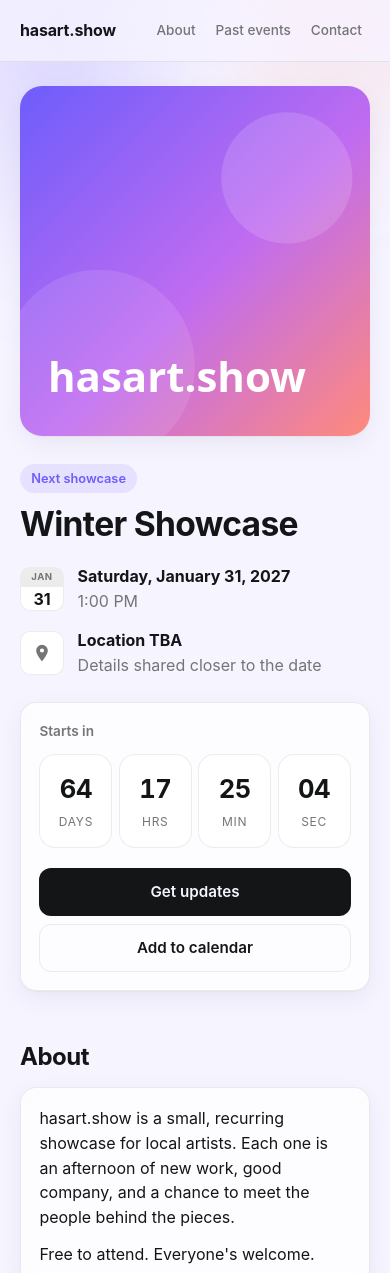
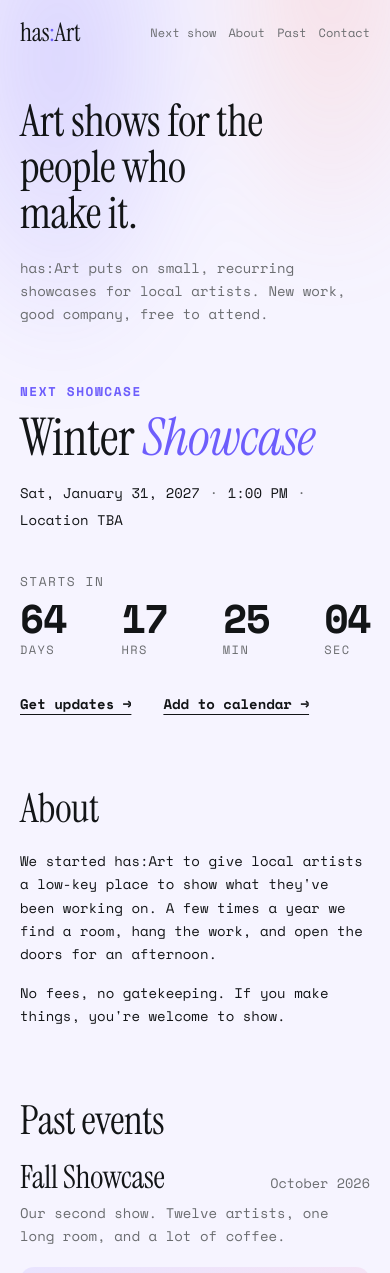
Before and after one commit to hasart-show/hasart.show, a plain HTML site: page index.html in a window 390 px wide. Shown: the top 1273 px of the page. Drawn offline with nearby package versions, Linux system fonts and the light colour scheme.

Commit message:
Redesign as has:Art org homepage featuring next event; add Instrument Serif + Space Mono; remove boxed UI
Co-authored-by: copilot-swe-agent[bot] <198982749+Copilot@users.noreply.github.com>

```diff
--- a/css/styles.css
+++ b/css/styles.css
@@ -1,28 +1,19 @@
 :root {
   --bg: #f6f4ff;
-  --surface: rgba(255, 255, 255, 0.72);
-  --surface-solid: #ffffff;
-  --border: rgba(19, 21, 23, 0.08);
   --text: #131517;
-  --muted: #737577;
+  --muted: #6b6d70;
   --accent: #6d5dfc;
-  --accent-hover: #5b4be8;
-  --radius: 16px;
-  --radius-lg: 22px;
-  --shadow: 0 1px 2px rgba(0, 0, 0, 0.04), 0 8px 24px rgba(30, 20, 80, 0.06);
   --max: 1080px;
-  --font: -apple-system, BlinkMacSystemFont, "Segoe UI", Inter, Roboto, "Helvetica Neue", Arial, sans-serif;
+  --serif: "Instrument Serif", Georgia, "Times New Roman", serif;
+  --mono: "Space Mono", ui-monospace, SFMono-Regular, Menlo, Consolas, monospace;
 }
 
 @media (prefers-color-scheme: dark) {
   :root {
     --bg: #131517;
-    --surface: rgba(33, 35, 38, 0.72);
-    --surface-solid: #212326;
-    --border: rgba(255, 255, 255, 0.08);
     --text: #f2f2f3;
     --muted: #9a9ca0;
-    --shadow: 0 1px 2px rgba(0, 0, 0, 0.3), 0 8px 24px rgba(0, 0, 0, 0.3);
+    --accent: #a99dff;
   }
 }
 
@@ -39,9 +30,9 @@ html {
 
 body {
   margin: 0;
-  font-family: var(--font);
-  font-size: 16px;
-  line-height: 1.55;
+  font-family: var(--mono);
+  font-size: 15px;
+  line-height: 1.65;
   color: var(--text);
   background: var(--bg);
   -webkit-font-smoothing: antialiased;
@@ -62,20 +53,22 @@ a {
 h1,
 h2,
 h3 {
-  line-height: 1.15;
-  letter-spacing: -0.02em;
+  font-family: var(--serif);
+  font-weight: 400;
+  line-height: 1.05;
+  letter-spacing: -0.01em;
   margin: 0;
 }
 
-.muted {
-  color: var(--muted);
+em {
+  font-style: italic;
 }
 
-/* Soft colour wash behind the page, similar to Luma event pages */
+/* Soft colour wash behind the page */
 .bg-glow {
   position: fixed;
   inset: -20vh -20vw auto;
-  height: 80vh;
+  height: 90vh;
   background:
     radial-gradient(40% 60% at 25% 30%, rgba(109, 93, 252, 0.22), transparent 70%),
     radial-gradient(35% 55% at 75% 20%, rgba(255, 138, 122, 0.2), transparent 70%);
@@ -86,240 +79,166 @@ h3 {
 
 /* Header */
 .site-header {
-  position: sticky;
-  top: 0;
+  position: relative;
   z-index: 10;
   display: flex;
   align-items: center;
   justify-content: space-between;
   gap: 1rem;
-  padding: 0.85rem max(1.25rem, calc((100% - var(--max)) / 2 + 1.25rem));
-  background: color-mix(in srgb, var(--bg) 75%, transparent);
-  -webkit-backdrop-filter: saturate(180%) blur(14px);
-  backdrop-filter: saturate(180%) blur(14px);
-  border-bottom: 1px solid var(--border);
+  padding: 1.25rem max(1.25rem, calc((100% - var(--max)) / 2 + 1.25rem));
 }
 
-.brand {
-  font-weight: 700;
+.logo {
+  font-family: var(--serif);
+  font-size: 1.9rem;
+  line-height: 1;
   text-decoration: none;
   letter-spacing: -0.01em;
 }
 
+.logo-colon {
+  color: var(--accent);
+}
+
 .site-nav {
   display: flex;
-  gap: 0.25rem;
+  gap: 1.25rem;
 }
 
 .site-nav a {
   text-decoration: none;
   color: var(--muted);
-  font-size: 0.925rem;
-  font-weight: 500;
-  padding: 0.4rem 0.7rem;
-  border-radius: 999px;
-  transition: color 0.15s, background 0.15s;
+  font-size: 0.85rem;
+  transition: color 0.15s;
 }
 
 .site-nav a:hover,
 .site-nav a:focus-visible {
   color: var(--text);
-  background: var(--border);
+  text-decoration: underline;
+  text-underline-offset: 4px;
 }
 
 main {
   max-width: var(--max);
   margin: 0 auto;
-  padding: 2.5rem 1.25rem 4rem;
+  padding: 3rem 1.25rem 4rem;
 }
 
-/* Cards & buttons */
-.card {
-  background: var(--surface);
-  border: 1px solid var(--border);
-  border-radius: var(--radius-lg);
-  box-shadow: var(--shadow);
-  padding: 1.5rem;
-  -webkit-backdrop-filter: blur(12px);
-  backdrop-filter: blur(12px);
+/* Intro */
+.intro h1 {
+  font-size: clamp(2.75rem, 8vw, 5.5rem);
+  max-width: 14ch;
 }
 
-.card-label {
-  margin: 0 0 0.75rem;
-  font-size: 0.85rem;
-  font-weight: 600;
+.lede {
+  margin: 1.25rem 0 0;
+  max-width: 48ch;
   color: var(--muted);
 }
 
-.btn {
-  display: inline-flex;
-  align-items: center;
-  justify-content: center;
-  padding: 0.7rem 1.2rem;
-  border-radius: 12px;
-  font-weight: 600;
-  font-size: 0.95rem;
-  text-decoration: none;
-  border: 1px solid transparent;
-  transition: background 0.15s, transform 0.1s, border-color 0.15s;
+/* Featured next event */
+.featured {
+  margin-top: 5rem;
+  scroll-margin-top: 1.5rem;
 }
 
-.btn:active {
-  transform: scale(0.98);
+.eyebrow {
+  margin: 0 0 0.5rem;
+  font-size: 0.8rem;
+  font-weight: 700;
+  text-transform: uppercase;
+  letter-spacing: 0.12em;
+  color: var(--accent);
 }
 
-.btn-primary {
-  background: var(--text);
-  color: var(--bg);
+.featured-title {
+  font-size: clamp(3.25rem, 11vw, 7.5rem);
 }
 
-.btn-primary:hover {
-  background: var(--accent);
-  color: #fff;
+.featured-title em {
+  color: var(--accent);
 }
 
-.btn-ghost {
-  background: transparent;
-  border-color: var(--border);
+.featured-meta {
+  margin: 1rem 0 2.5rem;
+  display: flex;
+  flex-wrap: wrap;
+  gap: 0.25rem 0.6rem;
 }
 
-.btn-ghost:hover {
-  background: var(--border);
+.dot {
+  color: var(--muted);
 }
 
-.pill {
-  display: inline-block;
+.countdown-status {
+  margin: 0 0 0.25rem;
   font-size: 0.8rem;
-  font-weight: 600;
-  color: var(--accent);
-  background: color-mix(in srgb, var(--accent) 12%, transparent);
-  padding: 0.3rem 0.7rem;
-  border-radius: 999px;
+  color: var(--muted);
+  text-transform: uppercase;
+  letter-spacing: 0.12em;
 }
 
-/* Event hero */
-.event {
-  display: grid;
-  grid-template-columns: minmax(0, 5fr) minmax(0, 7fr);
-  gap: 2.5rem;
-  align-items: start;
+.countdown {
+  display: flex;
+  flex-wrap: wrap;
+  gap: 0.5rem 2.5rem;
 }
 
-.event-cover img {
-  width: 100%;
-  aspect-ratio: 1 / 1;
-  object-fit: cover;
-  border-radius: var(--radius-lg);
-  box-shadow: var(--shadow);
-}
-
-.event-details h1 {
-  font-size: clamp(2.1rem, 5vw, 3.25rem);
-  margin: 0.75rem 0 1.25rem;
-}
-
-.meta {
-  list-style: none;
-  margin: 0 0 1.5rem;
-  padding: 0;
-  display: grid;
-  gap: 0.9rem;
-}
-
-.meta li {
-  display: flex;
-  align-items: center;
-  gap: 0.85rem;
-}
-
-.meta li > span:last-child {
+.unit {
   display: flex;
   flex-direction: column;
 }
 
-.meta-icon {
-  flex: none;
-  width: 44px;
-  height: 44px;
-  border-radius: 10px;
-  border: 1px solid var(--border);
-  background: var(--surface-solid);
-  display: grid;
-  place-items: center;
-  color: var(--muted);
-}
-
-.date-icon {
-  display: flex;
-  flex-direction: column;
-  overflow: hidden;
-}
-
-.date-icon-month {
-  width: 100%;
-  text-align: center;
-  font-size: 0.6rem;
+.num {
+  font-size: clamp(2.5rem, 8vw, 4.5rem);
   font-weight: 700;
-  text-transform: uppercase;
-  letter-spacing: 0.05em;
-  background: var(--border);
-  padding: 2px 0;
-}
-
-.date-icon-day {
-  font-weight: 700;
-  color: var(--text);
-  line-height: 1.6;
-}
-
-.countdown {
-  display: grid;
-  grid-template-columns: repeat(4, 1fr);
-  gap: 0.6rem;
-  margin-bottom: 1.25rem;
-}
-
-.unit {
-  background: var(--surface-solid);
-  border: 1px solid var(--border);
-  border-radius: var(--radius);
-  padding: 0.85rem 0.25rem;
-  text-align: center;
-}
-
-.num {
-  display: block;
-  font-size: clamp(1.6rem, 5vw, 2.25rem);
-  font-weight: 700;
+  line-height: 1.1;
   font-variant-numeric: tabular-nums;
-  letter-spacing: -0.02em;
+  letter-spacing: -0.04em;
 }
 
 .lbl {
   font-size: 0.75rem;
   color: var(--muted);
   text-transform: uppercase;
-  letter-spacing: 0.06em;
+  letter-spacing: 0.12em;
 }
 
-.countdown-card .btn + .btn {
-  margin-left: 0.4rem;
+.actions {
+  display: flex;
+  flex-wrap: wrap;
+  gap: 0.5rem 2rem;
+  margin: 2rem 0 0;
+}
+
+.link-arrow {
+  font-weight: 700;
+  text-decoration: underline;
+  text-decoration-thickness: 1px;
+  text-underline-offset: 5px;
+  transition: color 0.15s;
+}
+
+.link-arrow:hover,
+.link-arrow:focus-visible {
+  color: var(--accent);
 }
 
 /* Sections */
 .section {
-  margin-top: 4.5rem;
-  scroll-margin-top: 5rem;
+  margin-top: 6rem;
+  scroll-margin-top: 1.5rem;
 }
 
-.section h2 {
-  font-size: 1.5rem;
-  margin-bottom: 1rem;
+.section > h2 {
+  font-size: clamp(2.5rem, 6vw, 3.75rem);
+  margin-bottom: 1.25rem;
 }
 
 .prose p {
-  margin: 0 0 0.75rem;
-  max-width: 62ch;
+  margin: 0 0 1rem;
+  max-width: 60ch;
 }
 
 .prose p:last-child {
@@ -328,28 +247,29 @@ main {
 
 /* Past events + gallery */
 .past-event + .past-event {
-  margin-top: 1.25rem;
+  margin-top: 3.5rem;
 }
 
 .past-event-header {
   display: flex;
   align-items: baseline;
   justify-content: space-between;
-  gap: 1rem;
+  gap: 0.25rem 1rem;
   flex-wrap: wrap;
 }
 
 .past-event-header h3 {
-  font-size: 1.2rem;
+  font-size: 2rem;
 }
 
 .past-event-header p {
   margin: 0;
-  font-size: 0.9rem;
+  font-size: 0.85rem;
+  color: var(--muted);
 }
 
-.past-event > p {
-  margin: 0.5rem 0 1.25rem;
+.past-event-desc {
+  margin: 0.4rem 0 1.25rem;
   color: var(--muted);
 }
 
@@ -361,9 +281,8 @@ main {
 
 .gallery-item {
   margin: 0;
-  border-radius: var(--radius);
+  border-radius: 14px;
   overflow: hidden;
-  background: var(--border);
 }
 
 .gallery-item img {
@@ -402,7 +321,7 @@ main {
 .lightbox img {
   max-height: 90vh;
   width: auto;
-  border-radius: var(--radius);
+  border-radius: 14px;
 }
 
 .lightbox-close {
@@ -412,49 +331,39 @@ main {
   width: 2.25rem;
   height: 2.25rem;
   border: 0;
-  border-radius: 999px;
+  border-radius: 50%;
   background: rgba(0, 0, 0, 0.55);
   color: #fff;
+  font-family: var(--mono);
   font-size: 1.4rem;
   line-height: 1;
   cursor: pointer;
 }
 
-/* Contact */
-.contact-card p {
-  margin: 0 0 1rem;
-}
-
-.contact-links {
-  display: flex;
-  flex-wrap: wrap;
-  gap: 0.5rem;
-}
-
 /* Footer */
 .site-footer {
-  text-align: center;
-  padding: 2rem 1.25rem 2.5rem;
+  max-width: var(--max);
+  margin: 0 auto;
+  padding: 2rem 1.25rem 3rem;
+  display: flex;
+  align-items: baseline;
+  justify-content: space-between;
+  gap: 1rem;
   color: var(--muted);
-  font-size: 0.875rem;
-  border-top: 1px solid var(--border);
+  font-size: 0.8rem;
 }
 
 .site-footer p {
   margin: 0;
 }
 
+.logo-small {
+  font-size: 1.5rem;
+  color: var(--text);
+}
+
 /* Tablet */
 @media (max-width: 900px) {
-  .event {
-    grid-template-columns: 1fr;
-    gap: 1.75rem;
-  }
-
-  .event-cover {
-    max-width: 420px;
-  }
-
   .gallery {
     grid-template-columns: repeat(2, minmax(0, 1fr));
   }
@@ -462,52 +371,53 @@ main {
 
 /* Phone */
 @media (max-width: 560px) {
+  body {
+    font-size: 14px;
+  }
+
   main {
-    padding-top: 1.5rem;
+    padding-top: 2rem;
+  }
+
+  .logo {
+    font-size: 1.6rem;
+  }
+
+  .site-nav {
+    gap: 0.75rem;
   }
 
   .site-nav a {
-    padding: 0.4rem 0.5rem;
-    font-size: 0.85rem;
+    font-size: 0.75rem;
   }
 
-  .event-cover {
-    max-width: none;
-  }
-
-  .card {
-    padding: 1.15rem;
-    border-radius: var(--radius);
+  .featured {
+    margin-top: 3.5rem;
   }
 
   .countdown {
-    gap: 0.4rem;
+    display: grid;
+    grid-template-columns: repeat(4, auto);
+    justify-content: space-between;
+    gap: 0.5rem;
   }
 
-  .countdown-card .btn {
-    width: 100%;
-  }
-
-  .countdown-card .btn + .btn {
-    margin: 0.5rem 0 0;
+  .section {
+    margin-top: 4.5rem;
   }
 
   .gallery {
     grid-template-columns: 1fr;
   }
-
-  .section {
-    margin-top: 3.25rem;
-  }
 }
 
 @media (max-width: 360px) {
-  .brand {
-    font-size: 0.9rem;
+  .site-nav {
+    gap: 0.5rem;
   }
 
   .site-nav a {
-    padding: 0.35rem 0.35rem;
+    font-size: 0.7rem;
   }
 }
 
--- a/index.html
+++ b/index.html
@@ -3,83 +3,73 @@
 <head>
   <meta charset="utf-8">
   <meta name="viewport" content="width=device-width, initial-scale=1">
-  <title>hasart.show — Winter Showcase</title>
-  <meta name="description" content="hasart.show — the next showcase is January 31, 2027 at 1pm.">
+  <title>has:Art — art showcases for local artists</title>
+  <meta name="description" content="has:Art puts on small art showcases for local artists. Next up: January 31, 2027 at 1pm.">
   <meta name="theme-color" content="#f6f4ff">
-  <meta property="og:title" content="hasart.show — Winter Showcase">
-  <meta property="og:description" content="Saturday, January 31, 2027 · 1:00 PM">
+  <meta property="og:title" content="has:Art">
+  <meta property="og:description" content="Next showcase: Saturday, January 31, 2027 · 1:00 PM">
   <meta property="og:url" content="https://hasart.show/">
   <meta property="og:type" content="website">
   <link rel="canonical" href="https://hasart.show/">
-  <link rel="icon" href="images/cover.svg" type="image/svg+xml">
+  <link rel="icon" href="images/favicon.svg" type="image/svg+xml">
+  <link rel="preconnect" href="https://fonts.googleapis.com">
+  <link rel="preconnect" href="https://fonts.gstatic.com" crossorigin>
+  <link rel="stylesheet" href="https://fonts.googleapis.com/css2?family=Instrument+Serif:ital@0;1&amp;family=Space+Mono:ital,wght@0,400;0,700;1,400&amp;display=swap">
   <link rel="stylesheet" href="css/styles.css">
 </head>
 <body>
   <div class="bg-glow" aria-hidden="true"></div>
 
   <header class="site-header">
-    <a class="brand" href="#top">hasart.show</a>
+    <a class="logo" href="#top" aria-label="has:Art home">has<span class="logo-colon">:</span>Art</a>
     <nav class="site-nav" aria-label="Main">
+      <a href="#next">Next show</a>
       <a href="#about">About</a>
-      <a href="#past-events">Past events</a>
+      <a href="#past-events">Past</a>
       <a href="#contact">Contact</a>
     </nav>
   </header>
 
   <main id="top">
-    <!-- Next event -->
-    <section class="event" aria-labelledby="event-title">
-      <div class="event-cover">
-        <img src="images/cover.svg" alt="hasart.show event cover" width="800" height="800">
-      </div>
+    <!-- Intro -->
+    <section class="intro">
+      <h1>Art shows for the people who make&nbsp;it.</h1>
+      <p class="lede">has:Art puts on small, recurring showcases for local artists. New work, good company, free to attend.</p>
+    </section>
 
-      <div class="event-details">
-        <span class="pill">Next showcase</span>
-        <h1 id="event-title">Winter Showcase</h1>
-
-        <ul class="meta">
-          <li>
-            <span class="meta-icon date-icon" aria-hidden="true">
-              <span class="date-icon-month">Jan</span>
-              <span class="date-icon-day">31</span>
-            </span>
-            <span>
-              <strong>Saturday, January 31, 2027</strong>
-              <span class="muted">1:00 PM</span>
-            </span>
-          </li>
-          <li>
-            <span class="meta-icon" aria-hidden="true">
-              <svg viewBox="0 0 24 24" width="20" height="20"><path fill="currentColor" d="M12 2a7 7 0 0 0-7 7c0 5.25 7 13 7 13s7-7.75 7-13a7 7 0 0 0-7-7Zm0 9.5A2.5 2.5 0 1 1 12 6.5a2.5 2.5 0 0 1 0 5Z"/></svg>
-            </span>
-            <span>
-              <strong>Location TBA</strong>
-              <span class="muted">Details shared closer to the date</span>
-            </span>
-          </li>
-        </ul>
+    <!-- Featured: next event -->
+    <section id="next" class="featured" aria-labelledby="next-title">
+      <p class="eyebrow">Next showcase</p>
+      <h2 id="next-title" class="featured-title">Winter <em>Showcase</em></h2>
+      <p class="featured-meta">
+        <span>Sat, January 31, 2027</span>
+        <span class="dot" aria-hidden="true">·</span>
+        <span>1:00 PM</span>
+        <span class="dot" aria-hidden="true">·</span>
+        <span>Location TBA</span>
+      </p>
 
       <!-- Countdown target is set by data-target (ISO 8601). Add an offset, e.g. -05:00, to pin a time zone. -->
-        <div class="card countdown-card">
-          <p class="card-label" id="countdown-status">Starts in</p>
+      <p class="countdown-status" id="countdown-status">Starts in</p>
       <div class="countdown" id="countdown" data-target="2027-01-31T13:00:00" role="timer" aria-live="off">
         <div class="unit"><span class="num" data-unit="days">--</span><span class="lbl">days</span></div>
         <div class="unit"><span class="num" data-unit="hours">--</span><span class="lbl">hrs</span></div>
         <div class="unit"><span class="num" data-unit="minutes">--</span><span class="lbl">min</span></div>
         <div class="unit"><span class="num" data-unit="seconds">--</span><span class="lbl">sec</span></div>
       </div>
-          <a class="btn btn-primary" href="#contact">Get updates</a>
-          <a class="btn btn-ghost" href="https://calendar.google.com/calendar/render?action=TEMPLATE&amp;text=hasart.show%20Winter%20Showcase&amp;dates=20270131T130000/20270131T170000" target="_blank" rel="noopener">Add to calendar</a>
-        </div>
-      </div>
+
+      <p class="actions">
+        <a class="link-arrow" href="#contact">Get updates &rarr;</a>
+        <a class="link-arrow" href="https://calendar.google.com/calendar/render?action=TEMPLATE&amp;text=has%3AArt%20Winter%20Showcase&amp;dates=20270131T130000/20270131T170000" target="_blank" rel="noopener">Add to calendar &rarr;</a>
+      </p>
     </section>
 
     <!-- About -->
     <section id="about" class="section" aria-labelledby="about-title">
       <h2 id="about-title">About</h2>
-      <div class="card prose">
-        <p>hasart.show is a small, recurring showcase for local artists. Each one is an afternoon of new work, good company, and a chance to meet the people behind the pieces.</p>
-        <p>Free to attend. Everyone's welcome.</p>
+      <div class="prose">
+        <p>We started has:Art to give local artists a low-key place to show what they've been working on. A few times a year we find a room, hang the work, and open the doors for an afternoon.</p>
+        <p>No fees, no gatekeeping. If you make things, you're welcome to show.</p>
       </div>
     </section>
 
@@ -92,44 +82,44 @@
         ----------------
         Copy an <article class="past-event"> block for each event, newest first.
         For each photo, export two widths (e.g. 640px and 1280px) into images/gallery/
-        and list both in srcset. The browser picks the right size using `sizes`,
-        which matches the grid: 1 column on phones, 2 on tablets, 3 on desktop.
+        and list both in srcset, smallest first. The browser picks the right size using
+        `sizes`, which matches the grid: 1 column on phones, 2 on tablets, 3 on desktop.
 
         <figure class="gallery-item">
           <img src="images/gallery/EVENT-PHOTO-640.jpg"
                srcset="images/gallery/EVENT-PHOTO-640.jpg 640w,
                        images/gallery/EVENT-PHOTO-1280.jpg 1280w"
-               sizes="(max-width: 560px) 100vw, (max-width: 900px) 50vw, 340px"
+               sizes="(max-width: 560px) 100vw, (max-width: 900px) 50vw, 360px"
                width="640" height="480" loading="lazy" alt="Short description of the photo">
         </figure>
       -->
 
-      <article class="past-event card">
+      <article class="past-event">
         <header class="past-event-header">
           <h3>Fall Showcase</h3>
-          <p class="muted">October 2026</p>
+          <p>October 2026</p>
         </header>
-        <p>Our second show. Twelve artists, one long room, and a lot of coffee.</p>
+        <p class="past-event-desc">Our second show. Twelve artists, one long room, and a lot of coffee.</p>
         <div class="gallery">
-          <figure class="gallery-item"><img src="images/gallery/placeholder-640.svg" srcset="images/gallery/placeholder-640.svg 640w, images/gallery/placeholder-1280.svg 1280w" sizes="(max-width: 560px) 100vw, (max-width: 900px) 50vw, 340px" width="640" height="480" loading="lazy" alt="Photo placeholder"></figure>
-          <figure class="gallery-item"><img src="images/gallery/placeholder-640.svg" srcset="images/gallery/placeholder-640.svg 640w, images/gallery/placeholder-1280.svg 1280w" sizes="(max-width: 560px) 100vw, (max-width: 900px) 50vw, 340px" width="640" height="480" loading="lazy" alt="Photo placeholder"></figure>
-          <figure class="gallery-item"><img src="images/gallery/placeholder-640.svg" srcset="images/gallery/placeholder-640.svg 640w, images/gallery/placeholder-1280.svg 1280w" sizes="(max-width: 560px) 100vw, (max-width: 900px) 50vw, 340px" width="640" height="480" loading="lazy" alt="Photo placeholder"></figure>
-          <figure class="gallery-item"><img src="images/gallery/placeholder-640.svg" srcset="images/gallery/placeholder-640.svg 640w, images/gallery/placeholder-1280.svg 1280w" sizes="(max-width: 560px) 100vw, (max-width: 900px) 50vw, 340px" width="640" height="480" loading="lazy" alt="Photo placeholder"></figure>
-          <figure class="gallery-item"><img src="images/gallery/placeholder-640.svg" srcset="images/gallery/placeholder-640.svg 640w, images/gallery/placeholder-1280.svg 1280w" sizes="(max-width: 560px) 100vw, (max-width: 900px) 50vw, 340px" width="640" height="480" loading="lazy" alt="Photo placeholder"></figure>
-          <figure class="gallery-item"><img src="images/gallery/placeholder-640.svg" srcset="images/gallery/placeholder-640.svg 640w, images/gallery/placeholder-1280.svg 1280w" sizes="(max-width: 560px) 100vw, (max-width: 900px) 50vw, 340px" width="640" height="480" loading="lazy" alt="Photo placeholder"></figure>
+          <figure class="gallery-item"><img src="images/gallery/placeholder-640.svg" srcset="images/gallery/placeholder-640.svg 640w, images/gallery/placeholder-1280.svg 1280w" sizes="(max-width: 560px) 100vw, (max-width: 900px) 50vw, 360px" width="640" height="480" loading="lazy" alt="Photo placeholder"></figure>
+          <figure class="gallery-item"><img src="images/gallery/placeholder-640.svg" srcset="images/gallery/placeholder-640.svg 640w, images/gallery/placeholder-1280.svg 1280w" sizes="(max-width: 560px) 100vw, (max-width: 900px) 50vw, 360px" width="640" height="480" loading="lazy" alt="Photo placeholder"></figure>
+          <figure class="gallery-item"><img src="images/gallery/placeholder-640.svg" srcset="images/gallery/placeholder-640.svg 640w, images/gallery/placeholder-1280.svg 1280w" sizes="(max-width: 560px) 100vw, (max-width: 900px) 50vw, 360px" width="640" height="480" loading="lazy" alt="Photo placeholder"></figure>
+          <figure class="gallery-item"><img src="images/gallery/placeholder-640.svg" srcset="images/gallery/placeholder-640.svg 640w, images/gallery/placeholder-1280.svg 1280w" sizes="(max-width: 560px) 100vw, (max-width: 900px) 50vw, 360px" width="640" height="480" loading="lazy" alt="Photo placeholder"></figure>
+          <figure class="gallery-item"><img src="images/gallery/placeholder-640.svg" srcset="images/gallery/placeholder-640.svg 640w, images/gallery/placeholder-1280.svg 1280w" sizes="(max-width: 560px) 100vw, (max-width: 900px) 50vw, 360px" width="640" height="480" loading="lazy" alt="Photo placeholder"></figure>
+          <figure class="gallery-item"><img src="images/gallery/placeholder-640.svg" srcset="images/gallery/placeholder-640.svg 640w, images/gallery/placeholder-1280.svg 1280w" sizes="(max-width: 560px) 100vw, (max-width: 900px) 50vw, 360px" width="640" height="480" loading="lazy" alt="Photo placeholder"></figure>
         </div>
       </article>
 
-      <article class="past-event card">
+      <article class="past-event">
         <header class="past-event-header">
           <h3>Spring Showcase</h3>
-          <p class="muted">April 2026</p>
+          <p>April 2026</p>
         </header>
-        <p>Where it started. A handful of friends and their work.</p>
+        <p class="past-event-desc">Where it started. A handful of friends and their work.</p>
         <div class="gallery">
-          <figure class="gallery-item"><img src="images/gallery/placeholder-640.svg" srcset="images/gallery/placeholder-640.svg 640w, images/gallery/placeholder-1280.svg 1280w" sizes="(max-width: 560px) 100vw, (max-width: 900px) 50vw, 340px" width="640" height="480" loading="lazy" alt="Photo placeholder"></figure>
-          <figure class="gallery-item"><img src="images/gallery/placeholder-640.svg" srcset="images/gallery/placeholder-640.svg 640w, images/gallery/placeholder-1280.svg 1280w" sizes="(max-width: 560px) 100vw, (max-width: 900px) 50vw, 340px" width="640" height="480" loading="lazy" alt="Photo placeholder"></figure>
-          <figure class="gallery-item"><img src="images/gallery/placeholder-640.svg" srcset="images/gallery/placeholder-640.svg 640w, images/gallery/placeholder-1280.svg 1280w" sizes="(max-width: 560px) 100vw, (max-width: 900px) 50vw, 340px" width="640" height="480" loading="lazy" alt="Photo placeholder"></figure>
+          <figure class="gallery-item"><img src="images/gallery/placeholder-640.svg" srcset="images/gallery/placeholder-640.svg 640w, images/gallery/placeholder-1280.svg 1280w" sizes="(max-width: 560px) 100vw, (max-width: 900px) 50vw, 360px" width="640" height="480" loading="lazy" alt="Photo placeholder"></figure>
+          <figure class="gallery-item"><img src="images/gallery/placeholder-640.svg" srcset="images/gallery/placeholder-640.svg 640w, images/gallery/placeholder-1280.svg 1280w" sizes="(max-width: 560px) 100vw, (max-width: 900px) 50vw, 360px" width="640" height="480" loading="lazy" alt="Photo placeholder"></figure>
+          <figure class="gallery-item"><img src="images/gallery/placeholder-640.svg" srcset="images/gallery/placeholder-640.svg 640w, images/gallery/placeholder-1280.svg 1280w" sizes="(max-width: 560px) 100vw, (max-width: 900px) 50vw, 360px" width="640" height="480" loading="lazy" alt="Photo placeholder"></figure>
         </div>
       </article>
     </section>
@@ -137,18 +127,19 @@
     <!-- Contact -->
     <section id="contact" class="section" aria-labelledby="contact-title">
       <h2 id="contact-title">Contact</h2>
-      <div class="card contact-card">
+      <div class="prose">
         <p>Want to show your work, help out, or just ask something? Get in touch.</p>
-        <div class="contact-links">
-          <a class="btn btn-primary" href="mailto:hello@hasart.show">hello@hasart.show</a>
-          <a class="btn btn-ghost" href="https://instagram.com/" target="_blank" rel="noopener">Instagram</a>
-        </div>
+        <p class="actions">
+          <a class="link-arrow" href="mailto:hello@hasart.show">hello@hasart.show &rarr;</a>
+          <a class="link-arrow" href="https://instagram.com/" target="_blank" rel="noopener">Instagram &rarr;</a>
+        </p>
       </div>
     </section>
   </main>
 
   <footer class="site-footer">
-    <p>&copy; <span id="year">2026</span> hasart.show</p>
+    <span class="logo logo-small">has<span class="logo-colon">:</span>Art</span>
+    <p>&copy; <span id="year">2026</span> has:Art</p>
   </footer>
 
   <dialog class="lightbox" id="lightbox" aria-label="Photo viewer">
```
Also changed, not shown: 404.html (+2 -2 lines), images/cover.svg (deleted), images/favicon.svg (added). Lines whose indentation alone changed are shown as unchanged.
